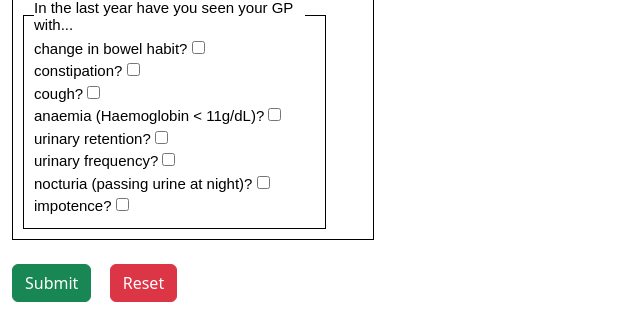
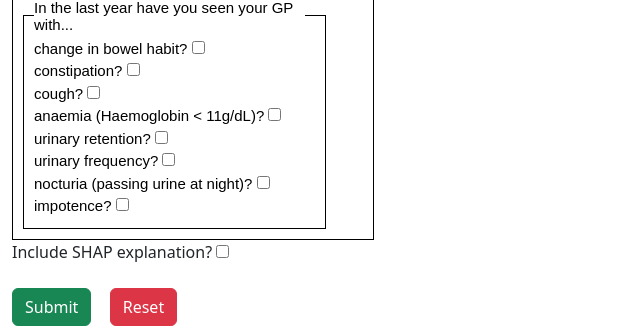
Before and after one commit to PurinSuk/qcancer_explanation, a Flask app: page / in a window 1280 px wide. Shown: the part 1160-1486 px from the top of the page, without its empty margins (0-640 px from the left). Before the commit the page ends 1462 px from the top, so only its background shows below. Run offline with Flask 2, Linux system fonts and the light colour scheme.

Commit message:
Add 'include SHAP exp' option

```diff
--- a/main.py
+++ b/main.py
@@ -18,7 +18,8 @@ def male():
     if request.method == 'POST':
         outputs = calculateOutputsMale(request.form)
         all_data = calculateAllDataMale(request.form, outputs)
-        male_shap_values = calculateShapValuesMale(request.form)
+        if 'shap_included' in request.form:
+            male_shap_values = calculateShapValuesMale(request.form)
     return render_template('male.html', outputs=outputs, all_data=all_data, labels=male_labels, base_risks=male_base_risks, shap_values=male_shap_values)
 
 @app.route('/female', methods=['GET', 'POST'])
@@ -29,7 +30,8 @@ def female():
     if request.method == 'POST':
         outputs = calculateOutputsFemale(request.form)
         all_data = calculateAllDataFemale(request.form, outputs)
-        female_shap_values = calculateShapValuesFemale(request.form)
+        if 'shap_included' in request.form:
+            female_shap_values = calculateShapValuesFemale(request.form)
     return render_template('female.html', outputs=outputs, all_data=all_data, labels=female_labels, base_risks=female_base_risks, shap_values=female_shap_values)
 
 if __name__ == "__main__":
--- a/templates/male.html
+++ b/templates/male.html
@@ -256,6 +256,9 @@
             <br>
           </fieldset>
         </fieldset>
+        <br>
+        <label>Include SHAP explanation?</label>
+        <input type="checkbox" id="shap_included" name="shap_included" {{ "checked" if 'shap_included' in request.form }}>
         <br><br>
         <input class="btn btn-success" type="submit" value="Submit">
         <div class="space">
@@ -288,9 +291,11 @@
           <li class="nav-item">
             <a class="nav-link" id="textual-tab" data-toggle="tab" href="#textual" role="tab" aria-controls="textual" aria-selected="false">Textual</a>
           </li>
+          {% if shap_values %}
           <li class="nav-item">
             <a class="nav-link" id="shap-tab" data-toggle="tab" href="#shap" role="tab" aria-controls="shap" aria-selected="false">SHAP</a>
           </li>
+          {% endif %}
         </ul>
 
         <div class="tab-content" id="myTabContent">
@@ -595,6 +600,7 @@
               cancer_type_text.addEventListener('change', cancerExpText);
             </script>
           </div>
+          {% if shap_values %}
           <!-- SHAP content -->
           <div class="tab-pane fade" id="shap" role="tabpanel" aria-labelledby="shap-tab">
             <br>
@@ -809,6 +815,7 @@
               myShapChart.update();
             </script>
           </div>
+          {% endif %}
         </div>
       </div>
 
```
Also changed, not shown: templates/female.html (+7 -0 lines).
